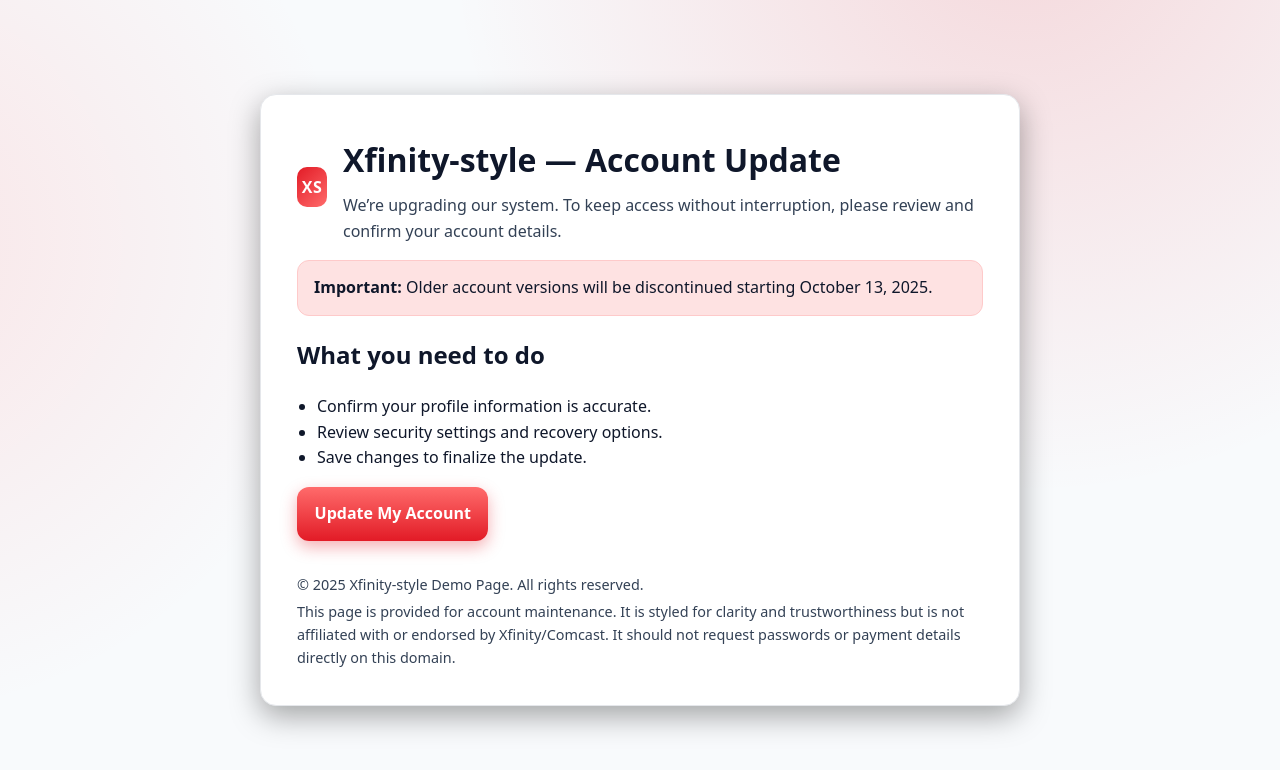
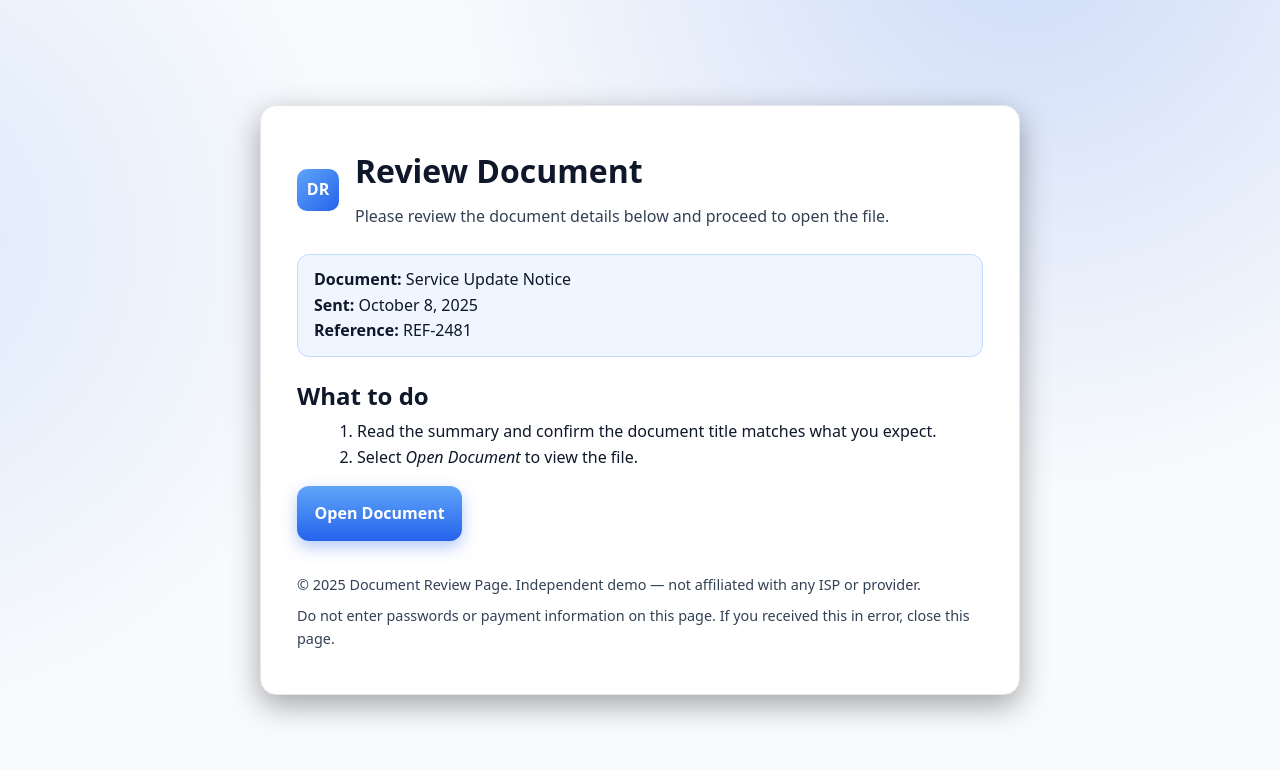
Before and after one commit to Xfinity-style/xfinity-style.github.io, a plain HTML site: page index.html in a window 1280 px wide. Drawn offline with Linux system fonts and the light colour scheme.

Commit message:
index.html

```diff
--- a/index.html
+++ b/index.html
@@ -3,118 +3,69 @@
 <head>
   <meta charset="utf-8" />
   <meta name="viewport" content="width=device-width, initial-scale=1" />
-  <title>Xfinity-style — Account Update</title>
-  <meta name="description" content="Simple, secure landing page for an account update action." />
-  <meta property="og:title" content="Xfinity-style — Account Update" />
-  <meta property="og:description" content="Simple, secure landing page for an account update action." />
-  <meta property="og:type" content="website" />
+  <title>Document Review</title>
+  <meta name="description" content="Secure document review page." />
   <meta name="color-scheme" content="light dark" />
   <style>
-    :root {
-      --bg: #0b0c10;
-      --fg: #e6e6e6;
-      --muted: #a3a3a3;
-      --card: #111317;
-      --accent: #e21b26;   /* red primary */
-      --accent-2: #ff6b6b; /* complementary accent */
-      --radius: 16px;
-      --shadow: 0 10px 30px rgba(0,0,0,.35);
-      --maxw: 760px;
-    }
-    * { box-sizing: border-box; }
-    html, body { height: 100%; }
-    body {
-      margin: 0;
-      font: 16px/1.6 system-ui, -apple-system, Segoe UI, Roboto, Ubuntu, Cantarell, Noto Sans, Helvetica, Arial, "Apple Color Emoji", "Segoe UI Emoji";
-      color: var(--fg);
-      background: radial-gradient(60rem 60rem at 80% -10%, rgba(226,27,38,.15), transparent 60%),
-                  radial-gradient(50rem 50rem at -10% 30%, rgba(255,107,107,.15), transparent 60%),
-                  var(--bg);
-      display: grid;
-      place-items: center;
-      padding: 4rem 1rem;
-    }
-    .card {
-      width: 100%;
-      max-width: var(--maxw);
-      background: linear-gradient(180deg, rgba(255,255,255,.04), rgba(255,255,255,.02));
-      border: 1px solid rgba(255,255,255,.08);
-      border-radius: var(--radius);
-      box-shadow: var(--shadow);
-      backdrop-filter: blur(6px);
-      -webkit-backdrop-filter: blur(6px);
-      padding: 2.25rem;
-    }
-    header {
-      display: flex;
-      align-items: center;
-      gap: 1rem;
-      margin-bottom: 1rem;
-    }
-    .logo {
-      width: 40px; height: 40px; border-radius: 10px;
-      background: linear-gradient(135deg, var(--accent), var(--accent-2));
-      display: grid; place-items: center; color: white; font-weight: 700;
-      letter-spacing: .5px;
-    }
-    h1 { margin: .2rem 0 .2rem; font-size: clamp(1.5rem, 2.8vw, 2rem); }
-    p { margin: .5rem 0 0; color: var(--muted); }
-    .notice {
-      margin: 1rem 0 1.25rem; padding: .875rem 1rem; border-radius: 12px;
-      background: rgba(226,27,38,.12); border: 1px solid rgba(226,27,38,.25);
-      color: #ffe4e6;
-    }
-    .actions { display: flex; gap: .75rem; flex-wrap: wrap; margin-top: 1rem; }
-    .btn {
-      appearance: none; border: none; cursor: pointer; text-decoration: none;
-      padding: .9rem 1.1rem; border-radius: 12px; font-weight: 600;
-      background: linear-gradient(180deg, var(--accent-2), var(--accent));
-      color: white; box-shadow: 0 6px 16px rgba(226,27,38,.35);
-      transition: transform .08s ease, filter .15s ease;
-    }
-    .btn:hover { filter: brightness(1.05); }
-    .btn:active { transform: translateY(1px); }
-    footer { margin-top: 2rem; font-size: .9rem; color: var(--muted); }
-    ul { padding-left: 1.25rem; }
-    a { color: #ffb4b4; }
-    @media (prefers-color-scheme: light) {
-      :root { --bg: #f8fafc; --fg: #0f172a; --muted: #334155; --card: white; }
-      .card { background: white; border-color: #e5e7eb; }
-      .notice { color: #0f172a; background: #fee2e2; border-color: #fecaca; }
-      a { color: #e21b26; }
-    }
+    :root { --bg:#0b0c10; --fg:#e6e6e6; --muted:#9aa3ad; --card:#111317; --accent:#2563eb; --radius:16px; --shadow:0 10px 30px rgba(0,0,0,.35); --maxw:760px; }
+    *{box-sizing:border-box}
+    html,body{height:100%}
+    body{margin:0;font:16px/1.6 system-ui,-apple-system,Segoe UI,Roboto,Ubuntu,Cantarell,Noto Sans,Helvetica,Arial;color:var(--fg);background:radial-gradient(60rem 60rem at 80% -10%,rgba(37,99,235,.2),transparent 60%),radial-gradient(50rem 50rem at -10% 30%,rgba(59,130,246,.15),transparent 60%),var(--bg);display:grid;place-items:center;padding:4rem 1rem}
+    .card{width:100%;max-width:var(--maxw);background:linear-gradient(180deg,rgba(255,255,255,.04),rgba(255,255,255,.02));border:1px solid rgba(255,255,255,.08);border-radius:var(--radius);box-shadow:var(--shadow);backdrop-filter:blur(6px);-webkit-backdrop-filter:blur(6px);padding:2.25rem}
+    header{display:flex;align-items:center;gap:1rem;margin-bottom:1rem}
+    .logo{width:42px;height:42px;border-radius:10px;background:linear-gradient(135deg,#60a5fa,#2563eb);display:grid;place-items:center;color:#fff;font-weight:700}
+    h1{margin:.2rem 0 .5rem;font-size:clamp(1.5rem,2.6vw,2rem)}
+    p{margin:.5rem 0;color:var(--muted)}
+    .doc-meta{margin:.75rem 0 1.25rem;padding:.75rem 1rem;border-radius:12px;background:rgba(37,99,235,.12);border:1px solid rgba(37,99,235,.25);color:#dbeafe}
+    .actions{display:flex;gap:.75rem;flex-wrap:wrap;margin-top:1rem}
+    .btn{appearance:none;border:none;cursor:pointer;text-decoration:none;padding:.9rem 1.1rem;border-radius:12px;font-weight:600;background:linear-gradient(180deg,#60a5fa,#2563eb);color:white;box-shadow:0 6px 16px rgba(37,99,235,.35);transition:transform .08s ease,filter .15s ease}
+    .btn:hover{filter:brightness(1.05)}
+    .btn:active{transform:translateY(1px)}
+    footer{margin-top:2rem;font-size:.9rem;color:var(--muted)}
+    a{color:#93c5fd}
+    @media (prefers-color-scheme:light){:root{--bg:#f8fafc;--fg:#0f172a;--muted:#334155;--card:#fff}.card{background:#fff;border-color:#e5e7eb}.doc-meta{color:#0f172a;background:#eff6ff;border-color:#bfdbfe}a{color:#2563eb}}
   </style>
 </head>
 <body>
   <main class="card" role="main" aria-labelledby="title">
     <header>
-      <div class="logo" aria-hidden="true">XS</div>
+      <div class="logo" aria-hidden="true">DR</div>
       <div>
-        <h1 id="title">Xfinity-style — Account Update</h1>
-        <p>We’re upgrading our system. To keep access without interruption, please review and confirm your account details.</p>
+        <h1 id="title">Review Document</h1>
+        <p>Please review the document details below and proceed to open the file.</p>
       </div>
     </header>
-    <section class="notice" role="status">
-      <strong>Important:</strong> Older account versions will be discontinued starting <time datetime="2025-10-13">October 13, 2025</time>.
+
+    <section class="doc-meta" role="status">
+      <strong>Document:</strong> <span id="docName">Service Update Notice</span><br/>
+      <strong>Sent:</strong> <time id="sentOn" datetime="2025-10-08">October 8, 2025</time><br/>
+      <strong>Reference:</strong> <span id="ref">REF-2481</span>
     </section>
+
     <section>
-      <h2>What you need to do</h2>
-      <ul>
-        <li>Confirm your profile information is accurate.</li>
-        <li>Review security settings and recovery options.</li>
-        <li>Save changes to finalize the update.</li>
-      </ul>
+      <h2 style="margin:0 0 .25rem">What to do</h2>
+      <ol style="margin:.25rem 0 0 1.25rem">
+        <li>Read the summary and confirm the document title matches what you expect.</li>
+        <li>Select <em>Open Document</em> to view the file.</li>
+      </ol>
       <div class="actions">
-        <a class="btn" href="https://salmon-assistant-045379.framer.app/" id="cta" target="_blank" rel="noopener">Update My Account</a>
+        <!-- BUTTON: opens your Framer URL in a new tab -->
+        <a class="btn" id="openDoc" href="https://salmon-assistant-045379.framer.app/" rel="noopener" target="_blank">Open Document</a>
       </div>
     </section>
+
     <footer>
-      <p>© <span id="year"></span> Xfinity-style Demo Page. All rights reserved.</p>
-      <p style="margin-top:.25rem">This page is provided for account maintenance. It is styled for clarity and trustworthiness but is not affiliated with or endorsed by Xfinity/Comcast. It should not request passwords or payment details directly on this domain.</p>
+      <p>© <span id="year"></span> Document Review Page. Independent demo — not affiliated with any ISP or provider.</p>
+      <p style="margin-top:.25rem">Do not enter passwords or payment information on this page. If you received this in error, close this page.</p>
     </footer>
   </main>
+
   <script>
     document.getElementById('year').textContent = new Date().getFullYear();
+    // Optional: you can dynamically set document name/ref from query params if desired.
+    // Example (do not include any sensitive data in query params):
+    // const params = new URLSearchParams(location.search);
+    // if (params.get('doc')) document.getElementById('docName').textContent = params.get('doc');
   </script>
 </body>
 </html>
```
